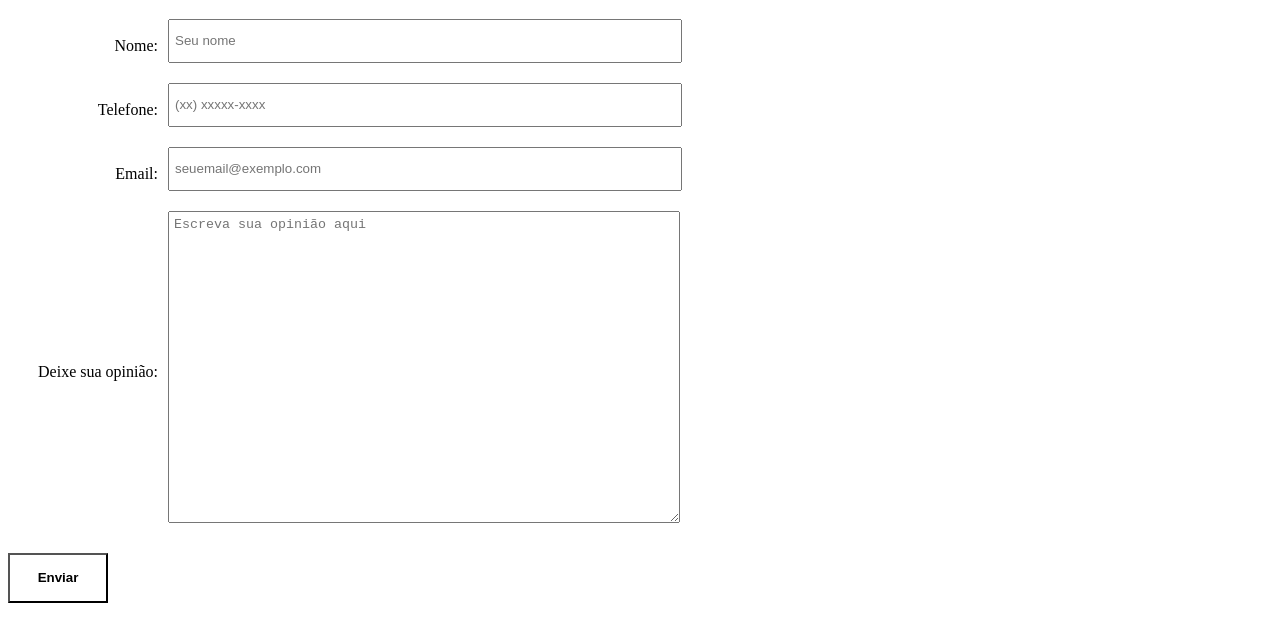
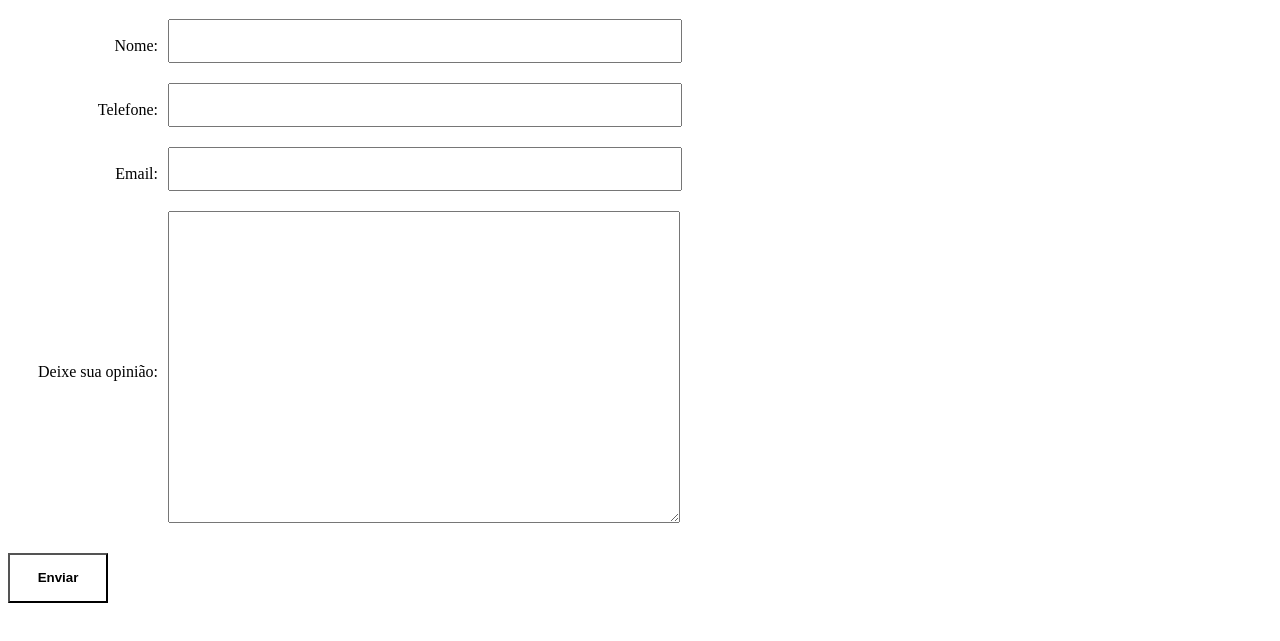
Before and after one commit to joaoe02/Sobre.html, a plain HTML site: page contato.html in a window 1280 px wide. Shown: the part 143-784 px from the top of the page. Drawn offline with Linux system fonts and the light colour scheme.

Commit message:
Topico JS. Atividade 1

```diff
--- a/contato.html
+++ b/contato.html
@@ -15,22 +15,22 @@
     <form action="#" method="post" onsubmit="return validarFormulario()">
         <div class="input-container">
             <label for="nome">Nome:</label>
-            <input type="text" id="nome" name="nome" autocomplete="name" required placeholder="Seu nome">
+            <input type="text" id="nome" name="nome" autocomplete="name">
         </div>
 
         <div class="input-container">
             <label for="telefone">Telefone:</label>
-            <input type="tel" id="telefone" name="telefone" autocomplete="tel" required placeholder="(xx) xxxxx-xxxx">
+            <input type="tel" id="telefone" name="telefone" autocomplete="tel" >
         </div>
 
         <div class="input-container">
             <label for="email">Email:</label>
-            <input type="email" id="email" name="email" autocomplete="email" required placeholder="seuemail@exemplo.com">
+            <input id="email" name="email" autocomplete="email" >
         </div>
 
         <div class="input-container">
             <label for="observacao">Deixe sua opinião:</label>
-            <textarea id="observacao" name="observacao" required placeholder="Escreva sua opinião aqui"></textarea>
+            <textarea id="observacao" name="observacao" ></textarea>
         </div>
 
         <button type="submit">Enviar</button>
@@ -64,7 +64,6 @@
                 return false;
             }
 
-            // Se todas as validações forem bem-sucedidas, o formulário será enviado
             return true;
         }
     </script>
```
